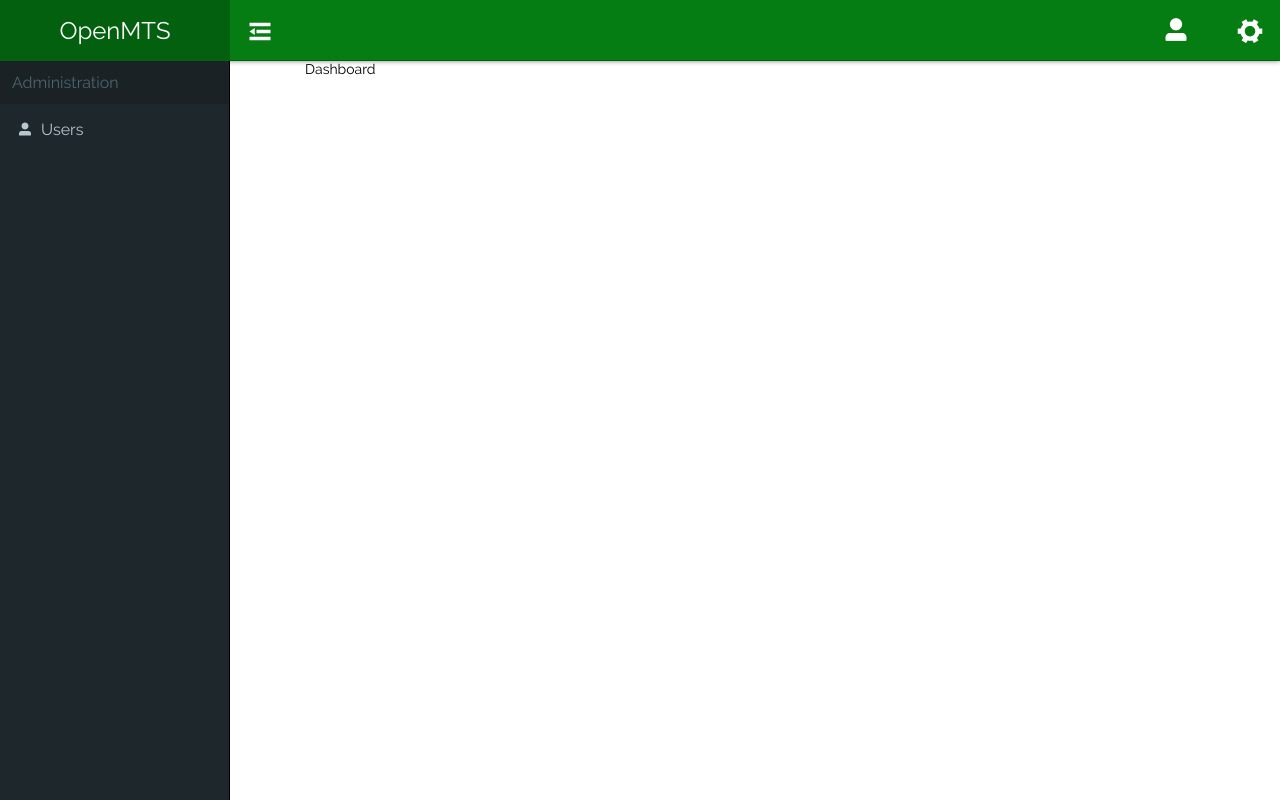
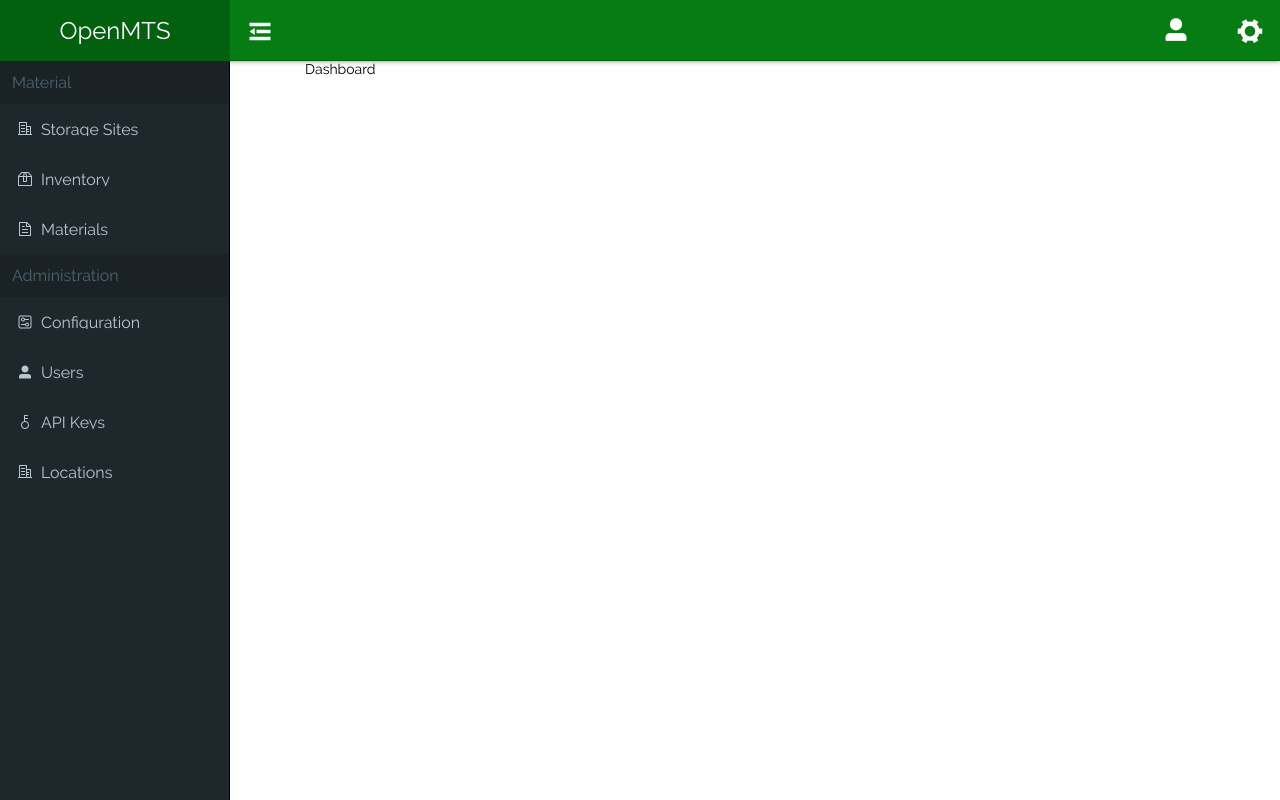
Before and after one commit to alex-c/OpenMTS, a Vue app in the folder mts-frontend/: page /private in a window 1280 px wide. Built offline with nearby package versions, Linux system fonts and the light colour scheme; sample sign-in values are in the browser's storage.

Commit message:
Created new menu categories and buttons

```diff
--- a/mts-frontend/src/components/Sidebar.vue
+++ b/mts-frontend/src/components/Sidebar.vue
@@ -1,8 +1,19 @@
 <template>
   <aside id="sidebar" :class="{collapsed: menuCollapsed}">
     <div id="menu">
+      <MenuHeader label="Material" :collapsed="menuCollapsed" />
+      <MenuButton :label="$t('general.sites')" icon="el-icon-office-building" to="/private/sites" />
+      <MenuButton :label="$t('general.inventory')" icon="el-icon-box" to="/private/inventory" />
+      <MenuButton :label="$t('general.materials')" icon="el-icon-document" to="/private/materials" />
       <MenuHeader label="Administration" :collapsed="menuCollapsed" />
+      <MenuButton :label="$t('general.configuration')" icon="el-icon-set-up" to="/private/config" />
       <MenuButton :label="$t('general.users')" icon="el-icon-user-solid" to="/private/users" />
+      <MenuButton :label="$t('general.apiKeys')" icon="el-icon-key" to="/private/keys" />
+      <MenuButton
+        :label="$t('general.locations')"
+        icon="el-icon-office-building"
+        to="/private/locations"
+      />
     </div>
   </aside>
 </template>
--- a/mts-frontend/src/i18n/de.json
+++ b/mts-frontend/src/i18n/de.json
@@ -6,11 +6,17 @@
     "forbiddenError": "Dazu fehlt Ihnen die Berechtigung.",
     "noData": "Keine Daten.",
     "account": "Benutzerkonto",
-    "users": "Benutzer",
     "logout": "Abmelden",
     "save": "Speichern",
     "cancel": "Abbrechen",
-    "repeat": "Wiederholen"
+    "repeat": "Wiederholen",
+    "sites": "Lagerorte",
+    "inventory": "Lagerbestand",
+    "materials": "Werkstoffe",
+    "configuration": "Konfiguration",
+    "locations": "Lagerstätten",
+    "users": "Benutzer",
+    "apiKeys": "API Keys"
   },
   "login": {
     "header": "Benutzeranmeldung",
--- a/mts-frontend/src/i18n/en.json
+++ b/mts-frontend/src/i18n/en.json
@@ -6,11 +6,17 @@
     "forbiddenError": "You are not authorized to do that.",
     "noData": "No data.",
     "account": "Account",
-    "users": "Users",
     "logout": "Sign Out",
     "save": "Save",
     "cancel": "Cancel",
-    "repeat": "Repeat"
+    "repeat": "Repeat",
+    "sites": "Storage Sites",
+    "inventory": "Inventory",
+    "materials": "Materials",
+    "configuration": "Configuration",
+    "locations": "Locations",
+    "users": "Users",
+    "apiKeys": "API Keys"
   },
   "login": {
     "header": "User Login",
```
